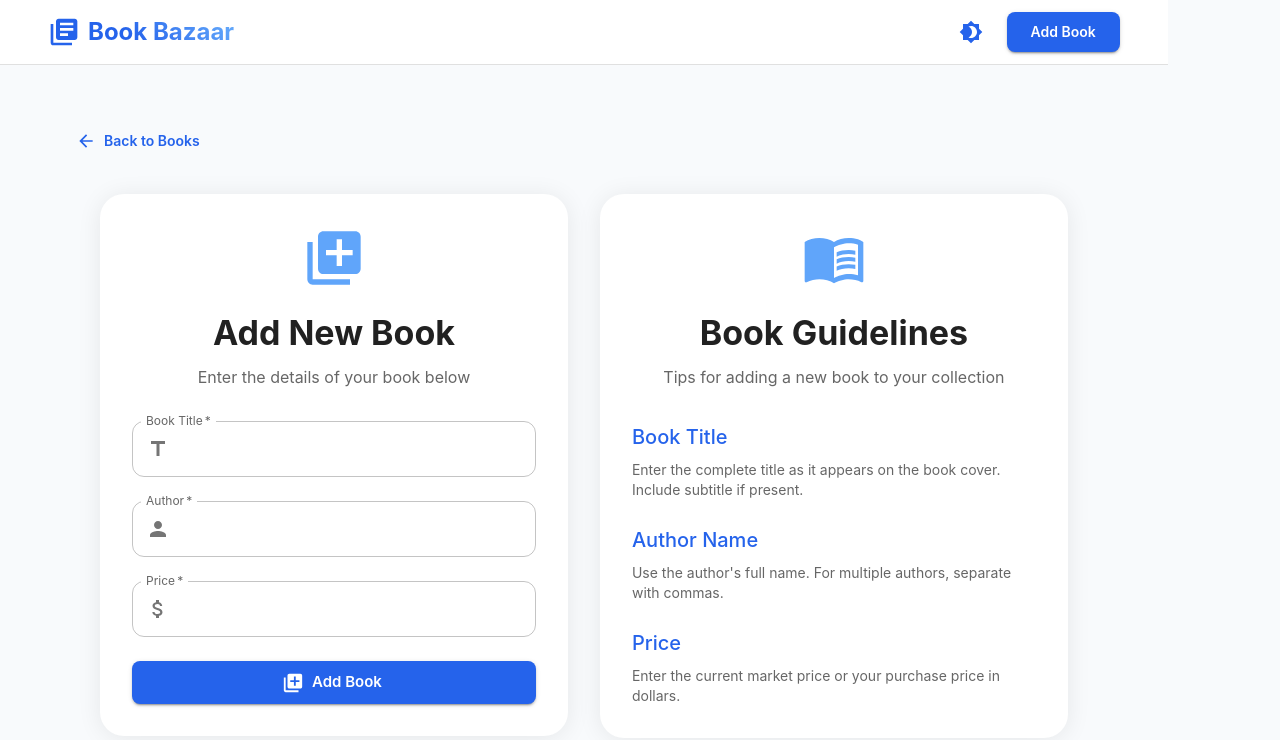
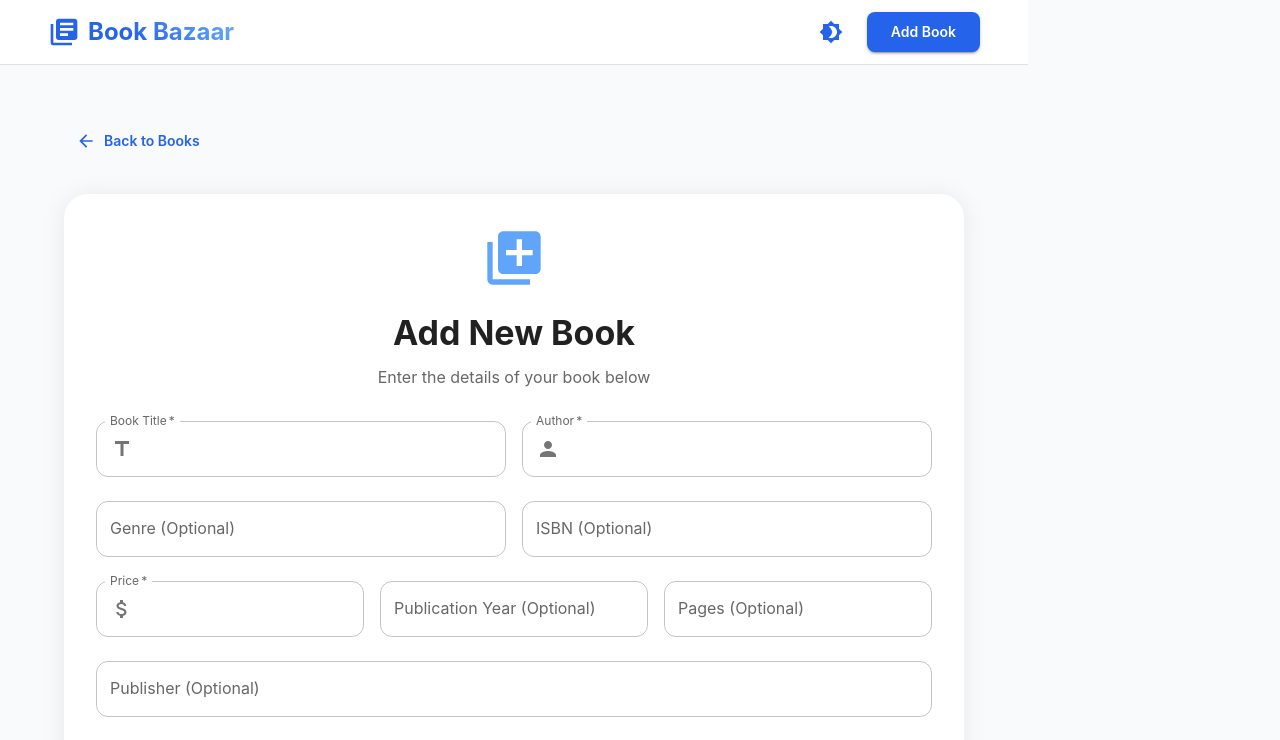
Before and after one commit to adityasaini0070/book-bazaar, a React (Vite) app in the folder client/: page /add in a window 1280 px wide. Shown: the top 740 px of the page. Built offline with nearby package versions, Linux system fonts and the light colour scheme.

Commit message:
Expand book form: Add ISBN, genre, year, publisher, pages, description fields

```diff
--- a/client/src/components/BookForm.jsx
+++ b/client/src/components/BookForm.jsx
@@ -26,7 +26,13 @@ function BookForm() {
   const [formData, setFormData] = useState({
     title: '',
     author: '',
-    price: ''
+    price: '',
+    isbn: '',
+    genre: '',
+    publicationYear: '',
+    publisher: '',
+    pages: '',
+    description: ''
   });
   const [error, setError] = useState('');
   const [success, setSuccess] = useState(false);
@@ -81,8 +87,8 @@ function BookForm() {
             p: 4,
             borderRadius: 2,
             bgcolor: 'background.paper',
-            width: '45%',
-            minWidth: '400px',
+            flex: 1,
+            maxWidth: '900px',
             height: 'fit-content',
             boxShadow: theme => `0 2px 24px ${theme.palette.mode === 'dark'
               ? 'rgba(0,0,0,0.2)'
@@ -106,6 +112,8 @@ function BookForm() {
           </Box>
 
           <Stack spacing={3}>
+            {/* Row 1: Title and Author */}
+            <Box sx={{ display: 'flex', gap: 2 }}>
               <TextField
                 required
                 fullWidth
@@ -137,7 +145,31 @@ function BookForm() {
                   ),
                 }}
               />
+            </Box>
 
+            {/* Row 2: Genre and ISBN */}
+            <Box sx={{ display: 'flex', gap: 2 }}>
+              <TextField
+                fullWidth
+                label="Genre (Optional)"
+                name="genre"
+                value={formData.genre}
+                onChange={handleChange}
+                placeholder="e.g., Fiction, Science, Biography"
+              />
+
+              <TextField
+                fullWidth
+                label="ISBN (Optional)"
+                name="isbn"
+                value={formData.isbn}
+                onChange={handleChange}
+                placeholder="e.g., 978-3-16-148410-0"
+              />
+            </Box>
+
+            {/* Row 3: Price, Year, Pages */}
+            <Box sx={{ display: 'flex', gap: 2 }}>
               <TextField
                 required
                 fullWidth
@@ -153,6 +185,49 @@ function BookForm() {
                     </InputAdornment>
                   ),
                 }}
+              />
+
+              <TextField
+                fullWidth
+                label="Publication Year (Optional)"
+                name="publicationYear"
+                type="number"
+                value={formData.publicationYear}
+                onChange={handleChange}
+                placeholder="e.g., 2023"
+              />
+
+              <TextField
+                fullWidth
+                label="Pages (Optional)"
+                name="pages"
+                type="number"
+                value={formData.pages}
+                onChange={handleChange}
+                placeholder="e.g., 320"
+              />
+            </Box>
+
+            {/* Row 4: Publisher */}
+            <TextField
+              fullWidth
+              label="Publisher (Optional)"
+              name="publisher"
+              value={formData.publisher}
+              onChange={handleChange}
+              placeholder="e.g., Penguin Random House"
+            />
+
+            {/* Row 5: Description */}
+            <TextField
+              fullWidth
+              label="Description (Optional)"
+              name="description"
+              value={formData.description}
+              onChange={handleChange}
+              multiline
+              rows={4}
+              placeholder="Brief summary or notes about this book..."
             />
 
             {error && (
@@ -182,66 +257,6 @@ function BookForm() {
             </Button>
           </Stack>
         </Paper>
-
-        <Paper
-          elevation={2}
-          sx={{
-            p: 4,
-            borderRadius: 2,
-            bgcolor: 'background.paper',
-            width: '45%',
-            minWidth: '400px',
-            height: 'fit-content',
-            boxShadow: theme => `0 2px 24px ${theme.palette.mode === 'dark'
-              ? 'rgba(0,0,0,0.2)'
-              : 'rgba(0,0,0,0.08)'}`,
-            transition: 'box-shadow 0.3s ease-in-out',
-            '&:hover': {
-              boxShadow: theme => `0 4px 32px ${theme.palette.mode === 'dark'
-                ? 'rgba(0,0,0,0.3)'
-                : 'rgba(0,0,0,0.12)'}`
-            }
-          }}
-        >
-          <Box sx={{ textAlign: 'center', mb: 4 }}>
-            <MenuBookIcon sx={{ fontSize: 64, color: 'primary.light', mb: 2 }} />
-            <Typography variant="h4" component="h2" gutterBottom fontWeight="bold">
-              Book Guidelines
-            </Typography>
-            <Typography variant="body1" color="text.secondary">
-              Tips for adding a new book to your collection
-            </Typography>
-          </Box>
-
-          <Stack spacing={3}>
-            <Box>
-              <Typography variant="h6" gutterBottom color="primary">
-                Book Title
-              </Typography>
-              <Typography variant="body2" color="text.secondary">
-                Enter the complete title as it appears on the book cover. Include subtitle if present.
-              </Typography>
-            </Box>
-
-            <Box>
-              <Typography variant="h6" gutterBottom color="primary">
-                Author Name
-              </Typography>
-              <Typography variant="body2" color="text.secondary">
-                Use the author's full name. For multiple authors, separate with commas.
-              </Typography>
-            </Box>
-
-            <Box>
-              <Typography variant="h6" gutterBottom color="primary">
-                Price
-              </Typography>
-              <Typography variant="body2" color="text.secondary">
-                Enter the current market price or your purchase price in dollars.
-              </Typography>
-            </Box>
-          </Stack>
-        </Paper>
       </Box>
     </Box>
   );
--- a/client/src/components/EditBook.jsx
+++ b/client/src/components/EditBook.jsx
@@ -29,7 +29,13 @@ function EditBook() {
   const [formData, setFormData] = useState({
     title: '',
     author: '',
-    price: ''
+    price: '',
+    isbn: '',
+    genre: '',
+    publicationYear: '',
+    publisher: '',
+    pages: '',
+    description: ''
   });
   const [error, setError] = useState('');
   const [isSubmitting, setIsSubmitting] = useState(false);
@@ -41,7 +47,13 @@ function EditBook() {
         setFormData({
           title: response.data.title,
           author: response.data.author,
-          price: response.data.price.toString()
+          price: response.data.price.toString(),
+          isbn: response.data.isbn || '',
+          genre: response.data.genre || '',
+          publicationYear: response.data.publication_year || '',
+          publisher: response.data.publisher || '',
+          pages: response.data.pages || '',
+          description: response.data.description || ''
         });
         setError('');
       } catch (error) {
@@ -141,6 +153,8 @@ function EditBook() {
 
           <Box component="form" onSubmit={handleSubmit}>
             <Stack spacing={3}>
+              {/* Row 1: Title and Author */}
+              <Box sx={{ display: 'flex', gap: 2 }}>
                 <TextField
                   fullWidth
                   label="Book Title"
@@ -171,6 +185,28 @@ function EditBook() {
                     ),
                   }}
                 />
+              </Box>
+
+              {/* Row 2: Genre and ISBN */}
+              <Box sx={{ display: 'flex', gap: 2 }}>
+                <TextField
+                  fullWidth
+                  label="Genre"
+                  name="genre"
+                  value={formData.genre}
+                  onChange={handleChange}
+                />
+                <TextField
+                  fullWidth
+                  label="ISBN"
+                  name="isbn"
+                  value={formData.isbn}
+                  onChange={handleChange}
+                />
+              </Box>
+
+              {/* Row 3: Price, Year, Pages */}
+              <Box sx={{ display: 'flex', gap: 2 }}>
                 <TextField
                   fullWidth
                   label="Price"
@@ -191,6 +227,43 @@ function EditBook() {
                     step: "0.01",
                     inputMode: 'decimal'
                   }}
+                />
+                <TextField
+                  fullWidth
+                  label="Publication Year"
+                  name="publicationYear"
+                  type="number"
+                  value={formData.publicationYear}
+                  onChange={handleChange}
+                />
+                <TextField
+                  fullWidth
+                  label="Pages"
+                  name="pages"
+                  type="number"
+                  value={formData.pages}
+                  onChange={handleChange}
+                />
+              </Box>
+
+              {/* Row 4: Publisher */}
+              <TextField
+                fullWidth
+                label="Publisher"
+                name="publisher"
+                value={formData.publisher}
+                onChange={handleChange}
+              />
+
+              {/* Row 5: Description */}
+              <TextField
+                fullWidth
+                label="Description"
+                name="description"
+                value={formData.description}
+                onChange={handleChange}
+                multiline
+                rows={4}
               />
 
               <Stack direction="row" spacing={2} sx={{ mt: 2 }}>
```
Also changed, not shown: 2 other files (tests, documents, lock files or other folders). Lines whose indentation alone changed are shown as unchanged.
